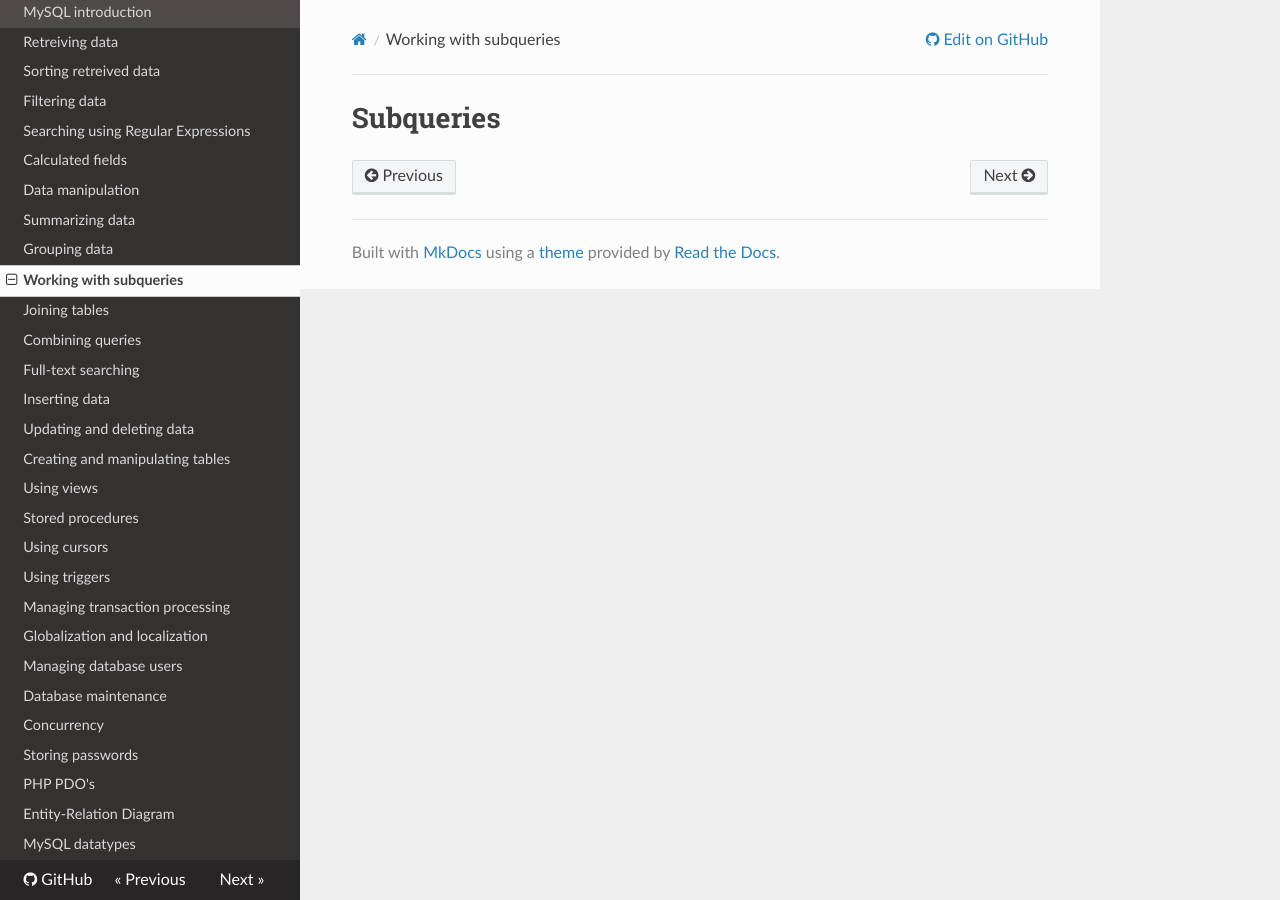
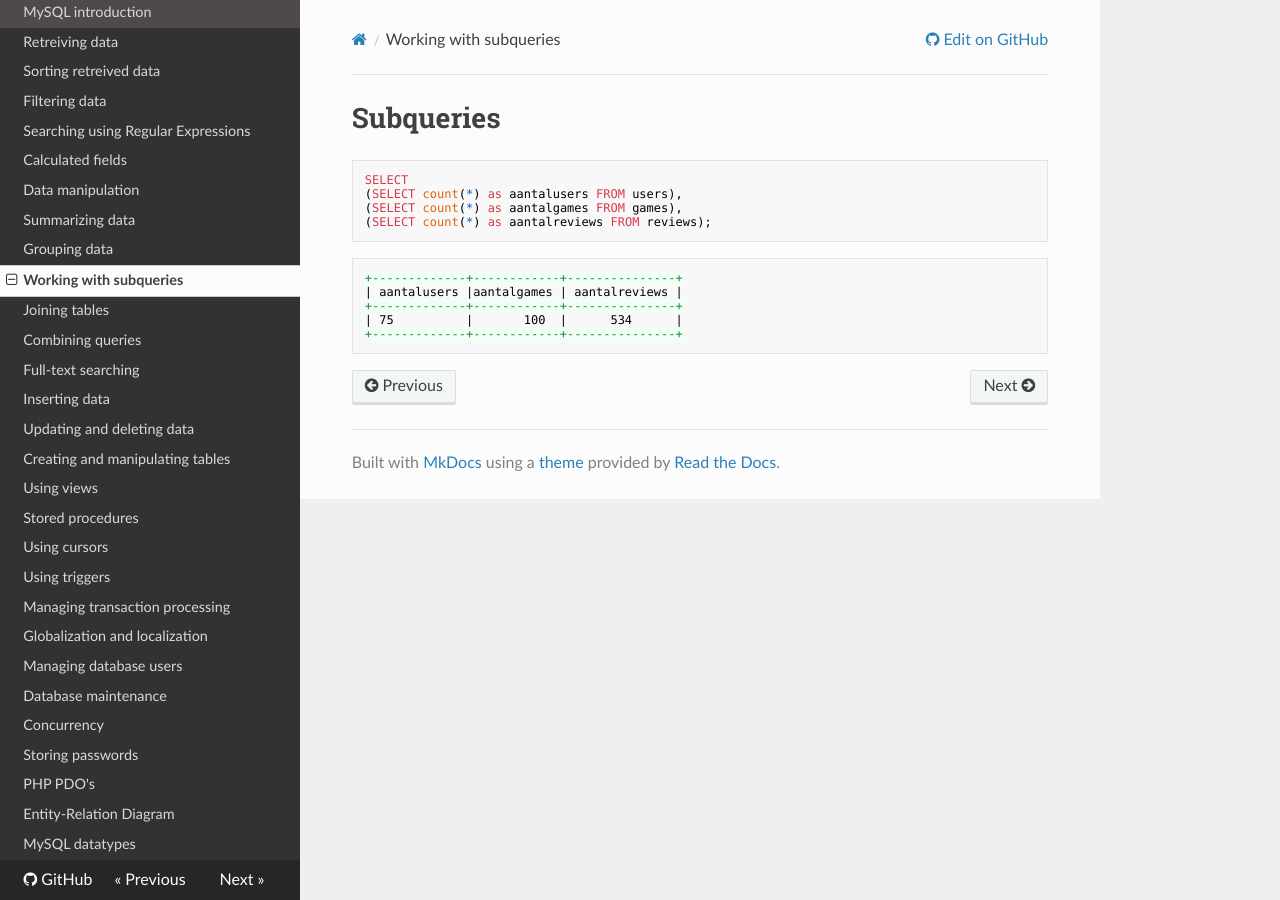
Before and after one commit to sillevl/course-databases, an MkDocs documentation site: the page built from docs/subqueries.md, in a window 1280 px wide. Built offline with MkDocs 1.6.1, drawn with Linux system fonts in a browser that asks for light colours; nearby versions of some CDN libraries; old or Windows-style settings are respelled for this version of MkDocs.

Commit message:
Update subqueries.md

````diff
--- a/docs/subqueries.md
+++ b/docs/subqueries.md
@@ -1 +1,14 @@
 # Subqueries
+```sql
+SELECT
+(SELECT count(*) as aantalusers FROM users),
+(SELECT count(*) as aantalgames FROM games),
+(SELECT count(*) as aantalreviews FROM reviews);
+```
+```
++-------------+------------+---------------+
+| aantalusers |aantalgames | aantalreviews |
++-------------+------------+---------------+
+| 75          |       100  |      534      |
++-------------+------------+---------------+
+```
````
